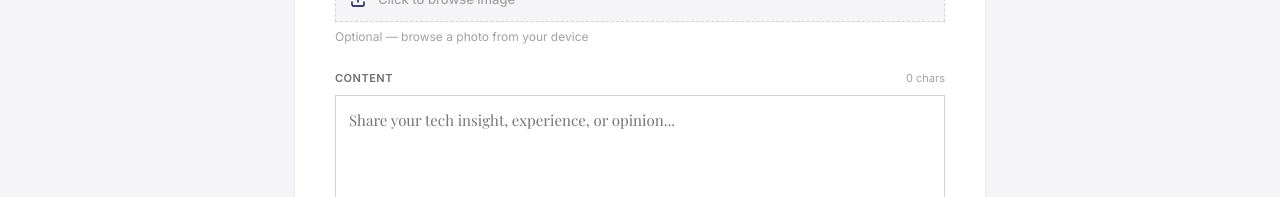
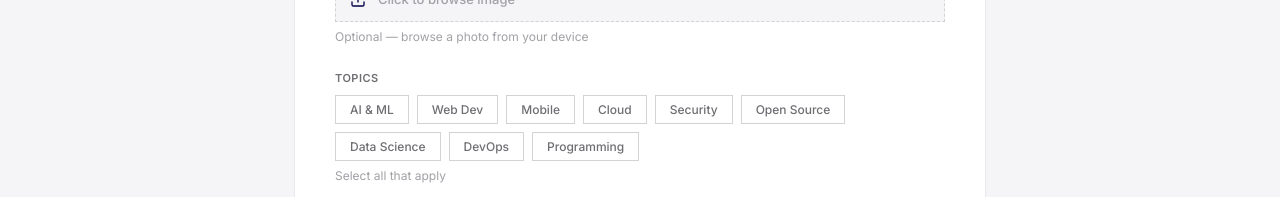
Before and after one commit to ThisaraAriyawansha/techsphere, a Next.js app: page /new in a window 1280 px wide. Shown: the part 603-800 px from the top of the page. Built offline with nearby package versions, Linux system fonts and the light colour scheme; no server answers; a web font is replaced by a local one.

Commit message:
Update blog page

```diff
--- a/app/new/page.js
+++ b/app/new/page.js
@@ -5,7 +5,7 @@ import { createPost, uploadImage } from "../../lib/firebase";
 
 export default function NewPostPage() {
   const router = useRouter();
-  const [form, setForm] = useState({ title: "", description: "", date: today(), imageUrl: "" });
+  const [form, setForm] = useState({ title: "", description: "", date: today(), imageUrl: "", tags: [] });
   const [loading, setLoading] = useState(false);
   const [errors, setErrors] = useState({});
   const [charCount, setCharCount] = useState(0);
@@ -49,6 +49,13 @@ export default function NewPostPage() {
     setForm((f) => ({ ...f, [key]: val }));
     setErrors((e) => { const next = { ...e }; delete next[key]; return next; });
     if (key === "description") setCharCount(val.length);
+  }
+
+  function toggleTag(key) {
+    setForm((f) => ({
+      ...f,
+      tags: f.tags.includes(key) ? f.tags.filter(t => t !== key) : [...f.tags, key],
+    }));
   }
 
   function handleImageChange(e) {
@@ -156,6 +163,43 @@ export default function NewPostPage() {
                 )}
               </div>
             )}
+          </Field>
+
+          <Field label="Topics" hint="Select all that apply">
+            <div style={{ display: "flex", flexWrap: "wrap", gap: 8 }}>
+              {[
+                { label: "AI & ML",      key: "ai" },
+                { label: "Web Dev",      key: "web" },
+                { label: "Mobile",       key: "mobile" },
+                { label: "Cloud",        key: "cloud" },
+                { label: "Security",     key: "security" },
+                { label: "Open Source",  key: "open source" },
+                { label: "Data Science", key: "data" },
+                { label: "DevOps",       key: "devops" },
+                { label: "Programming",  key: "programming" },
+              ].map(({ label, key }) => {
+                const active = form.tags.includes(key);
+                return (
+                  <button
+                    key={key}
+                    type="button"
+                    onClick={() => toggleTag(key)}
+                    style={{
+                      padding: "6px 14px",
+                      border: `1px solid ${active ? "#010048" : "#D2D2D7"}`,
+                      background: active ? "#010048" : "#fff",
+                      color: active ? "#fff" : "#6E6E73",
+                      fontFamily: "var(--font-sans)",
+                      fontSize: 12, fontWeight: active ? 600 : 500,
+                      cursor: "pointer",
+                      transition: "all 0.15s",
+                    }}
+                  >
+                    {label}
+                  </button>
+                );
+              })}
+            </div>
           </Field>
 
           <Field
```
Also changed, not shown: app/blog/page.js (+16 -4 lines), lib/firebase.js.
